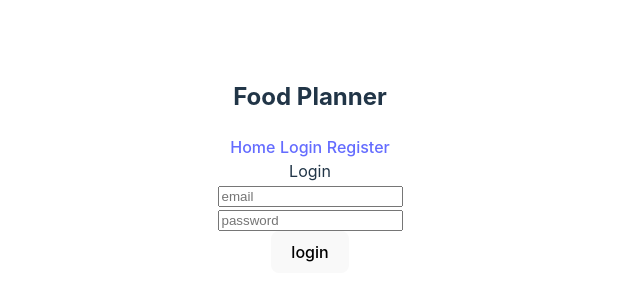
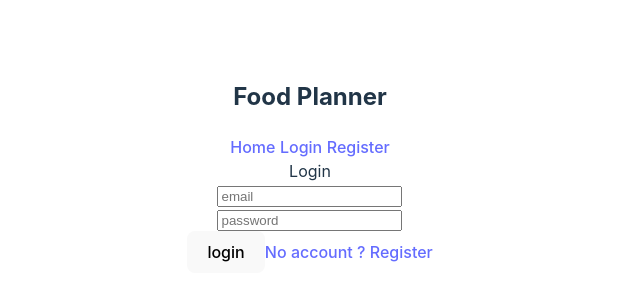
Before and after one commit to AmaurySemery/foodplannerfront, a React (Vite) app: page /login in a window 1280 px wide. Shown: the part 234-534 px from the top of the page, without its empty margins (330-970 px from the left). Built offline with nearby package versions, Linux system fonts and the light colour scheme.

Commit message:
Ajout du Link vers register dans FormLogin

```diff
--- a/src/components/FormLogin.tsx
+++ b/src/components/FormLogin.tsx
@@ -1,4 +1,4 @@
-import { ActionFunctionArgs, Form } from "react-router-dom"
+import { ActionFunctionArgs, Form, Link } from "react-router-dom"
 
 const FormLogin = () => {
     return (
@@ -9,6 +9,7 @@ const FormLogin = () => {
                 <input type="password" name="password" placeholder="password" />
                 <br />
                 <button type="submit">login</button>
+                <Link to='/register'>No account ? Register</Link>
             </Form>
         </>
     )
```
